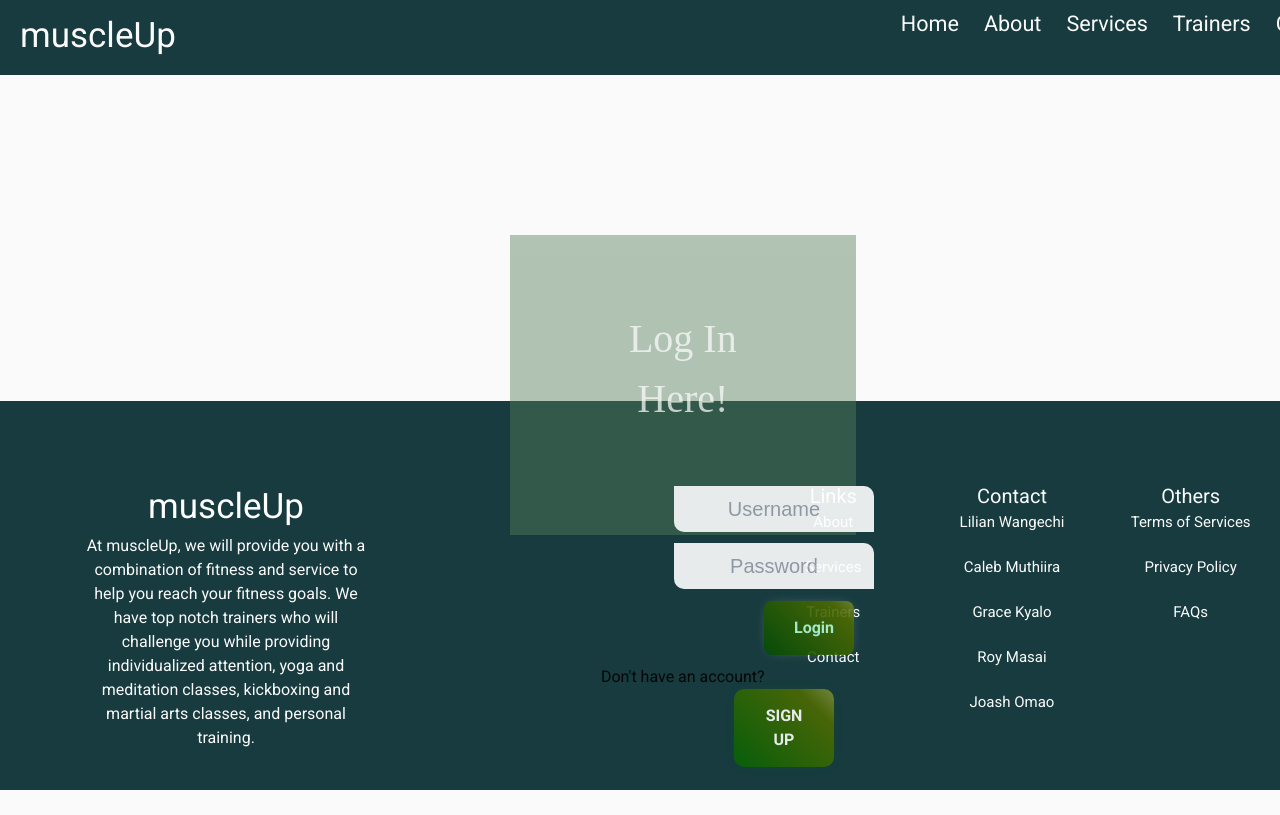
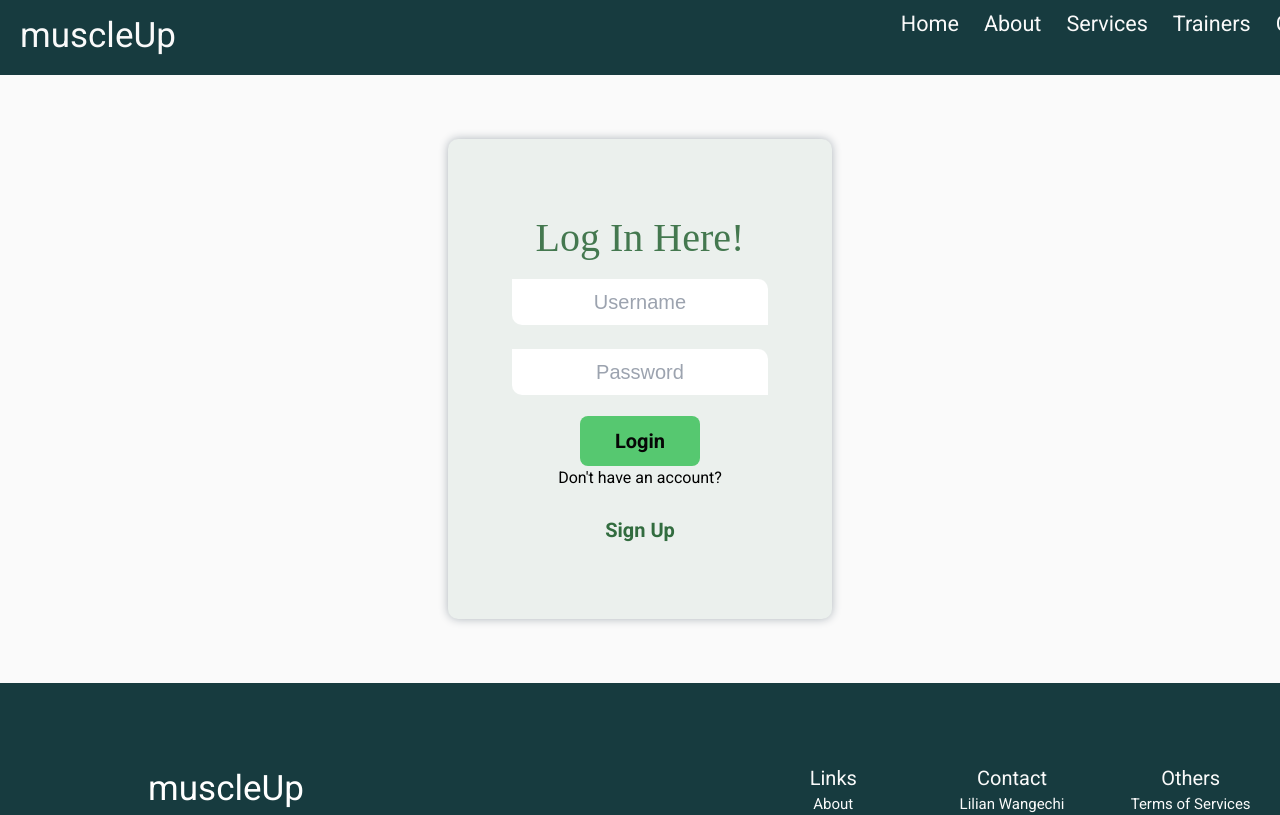
Before and after one commit to omaomach/muscle-up-frontend, a React (Create React App) app: page /login in a window 1280 px wide. Shown: the top 815 px of the page. Built offline with nearby package versions, Linux system fonts and the light colour scheme.

Commit message:
Updated Login page

```diff
--- a/src/Components/Login.js
+++ b/src/Components/Login.js
@@ -3,8 +3,10 @@ import { Link } from 'react-router-dom';
 function Login() {
   return (
     <div className='login-form-box'>
+      <div className='title'>
         <h1 className='login-title'> Log In Here!</h1>
-
+      </div>
+      <div className='abt-form'>
         <form className='form'>
 
           <input
@@ -17,12 +19,18 @@ function Login() {
             placeholder='Password'
             type="password"
           />
-        <button className='login-button' type="submit">Login</button>
+          <button className='login-btn' type="submit">Login</button>
 
         </form>
-      <h3>Don't have an account?
-                    <Link to="/signup" className="link">Sign Up</Link>
+      </div>
+      <div>
+        <h3 className='abt-header'>Don't have an account?
         </h3>
+      </div>
+      <div>
+      <Link to="/signup" className="signup-btn">Sign Up</Link>
+
+      </div>
     </div>
 
 
--- a/src/index.css
+++ b/src/index.css
@@ -78,24 +78,25 @@ ul {
   z-index: 1;
   font-family: Verdana, Geneva, Tahoma, sans-serif;
   font-size: 20px;
-  margin-left: 10px;
 }
 
 /* login page */
 .login-form-box {
   top: 150px;
-  display: block;
-  left: 500px;
+  display: flex;
+  margin-left: 35%;
+  margin-top: 5%;
+  margin-bottom: 5%;
+  border-radius: 10px;
+  box-shadow: 0px 0px 10px #adb4ba;
+
   flex-direction: column;
   justify-content: center;
-  width: 30px;
-  min-width: 27%;
-  height: 300px;
-  margin: 10px;
+  align-items: center;
+  width: 30%;
+  height: 60vh;
   padding: 5vw;
-  position: relative;
-  background-color: rgba(87, 127, 89, 0.5);
-  opacity: 90%;
+  background-color: #ebf0ed;
 }
 
 .login-form-box label {
@@ -105,19 +106,25 @@ ul {
   font-family: 'Sofia', sans-serif;
   font-size: x-large;
   color: rgb(12, 12, 12);
-  margin: 0 0 2vh 0;
+  /* margin: 0 0 2vh 0; */
+}
+.form{
+  align-items: center;
+  display: flex;
+  flex-direction: column;
 }
 
-.text-area {
-  width: 10px;
-}
+
 
 .login-form-box input,
 textarea {
-  display: block;
+  display: flex;
+  flex-direction: column;
+  justify-content: center;
   text-align: center;
   color: #000;
   width: 100%;
+  align-items: center;
   padding: .5rem .8rem .5rem .8rem;
   margin: .9vw 0;
   border: 0.5;
@@ -127,21 +134,20 @@ textarea {
   font-family: 'Sofia', sans-serif;
 }
 
-.login-button {
-  margin: 10px;
-  width: 90px;
-  margin-left: 90px;
-  padding: 15px 30px;
+form .login-btn {
+  /* margin: 10px; */
+  width: 120px;
+  margin-top: 10px;
+  /* margin-left: 90px; */
+  padding: 10px 15px;
   text-align: center;
   transition: 0.5s;
-  background-size: 200% auto;
-  color: rgb(177, 252, 216);
+  color: rgb(6, 6, 6);
   border-radius: 8px;
-  display: block;
-  border: 0px;
+  background-color: #56C870;
   font-weight: 700;
-  box-shadow: 0px 0px 14px -7px #98a797;
-  background-image: linear-gradient(45deg, #034d05 0%, #4e6a02 51%, #f8f0ee 100%);
+  font-size: 20px;
+  /* box-shadow: 0px 0px 14px -7px #98a797; */
   cursor: pointer;
   user-select: none;
   -webkit-user-select: none;
@@ -151,22 +157,14 @@ textarea {
 
 .login-title {
   text-align: center;
-  margin: 15px;
   margin-top: 10px;
   opacity: 90%;
   text-align: center;
   font-family: 'Bad Script', cursive;
   font-size: 40px;
-  color: #ebf0ed;
+  color: #326c3f;
 }
 
-.form {
-  text-align: center;
-  padding-top: 30px;
-  width: 300px;
-  padding-left: 100px;
-
-}
 
 /* signupform */
 .signup-form-box {
@@ -221,46 +219,24 @@ textarea {
   height: 15vh;
 }
 
-.signup-button {
-  margin-left: 100px;
-  padding: 15px 30px;
+
+
+.signup-btn {
+  width: 120px;
+  margin-top: 10px;
+  padding: 15px 15px;
   text-align: center;
-  font-size: 20px;
-  text-transform: uppercase;
   transition: 0.5s;
-  background-size: 200% auto;
-  color: white;
-  border-radius: 10px;
+  color: #326c3f;
+  border-radius: 8px;
   display: block;
   border: 0px;
   font-weight: 700;
-  box-shadow: 0px 0px 14px -7px #125722;
-  background-image: linear-gradient(45deg, #056306 0%, #4e6a02 51%, #f8f0ee 100%);
+  font-size: 20px;
   cursor: pointer;
   user-select: none;
   -webkit-user-select: none;
   touch-action: manipulation;
-
-}
-
-.link {
-  width: 100px;
-  margin-left: 160px;
-  padding: 15px 30px;
-  text-align: center;
-  text-transform: uppercase;
-  transition: 0.5s;
-  background-size: 200% auto;
-  color: white;
-  border-radius: 10px;
-  display: block;
-  border: 0px;
-  font-weight: 700;
-  box-shadow: 0px 0px 14px -7px #125722;
-  background-image: linear-gradient(45deg, #056306 0%, #4e6a02 51%, #f8f0ee 100%);
-  cursor: pointer;
-  user-select: none;
-  -webkit-user-select: none;
   text-decoration: none;
 }
 
@@ -307,7 +283,7 @@ textarea {
   font-size: 25px;
   border-top-right-radius: 10px;
   border-bottom-right-radius: 10px;
-  color: black;
+  color: #fafafa;
   /* margin-top: 10vh;
   margin-bottom: 5vh; */
 
```
Lines whose indentation alone changed are shown as unchanged.
